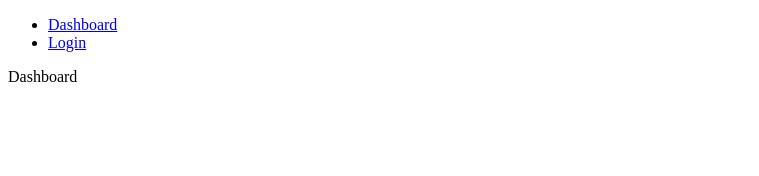
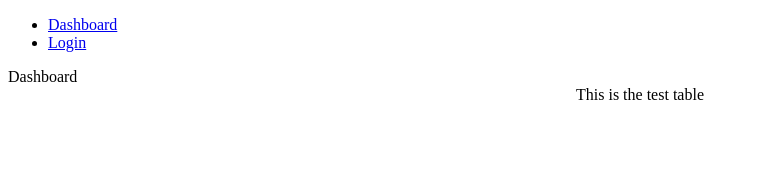
Before and after one commit to eashah-uwu/GoSaaS-Reporting-Microservice, a React (Vite) app in the folder RMS/: page / in a window 1280 px wide. Shown: the top 176 px of the page, without its empty margins (0-759 px from the left). Built offline with nearby package versions, Linux system fonts and the light colour scheme.

Commit message:
1. Added Basic Table Component Structure 2. Added declaration file for ts to detect css modules files as well.

```diff
--- /dev/null
+++ b/RMS/src/Components/Table/Table.module.css
@@ -0,0 +1,5 @@
+.main_body{
+
+    text-align: center;
+
+}
--- /dev/null
+++ b/RMS/src/Components/Table/Table.tsx
@@ -0,0 +1,13 @@
+import React from 'react';
+import styles from "./Table.module.css"
+function Table(){
+
+    return(
+        <main className={styles.main_body}>
+
+        <span>This is the test table</span>
+        </main>
+    )
+}
+
+export default Table;
--- a/RMS/src/Pages/Dasboard.jsx
+++ b/RMS/src/Pages/Dasboard.jsx
@@ -1,11 +1,13 @@
 import React from 'react'
 import Navbar from '../Components/Navbar'
+import Table from '../Components/Table/Table'
 
 function Dasboard() {
   return (
     <>
     <Navbar/>
     <div>Dashboard</div>
+    <Table/>
     </>
   )
 }
--- /dev/null
+++ b/RMS/src/typings/declaration.d.ts
@@ -0,0 +1,4 @@
+declare module "*.module.css" {
+    const classes: { [key: string]: string };
+    export default classes;
+  }
```
